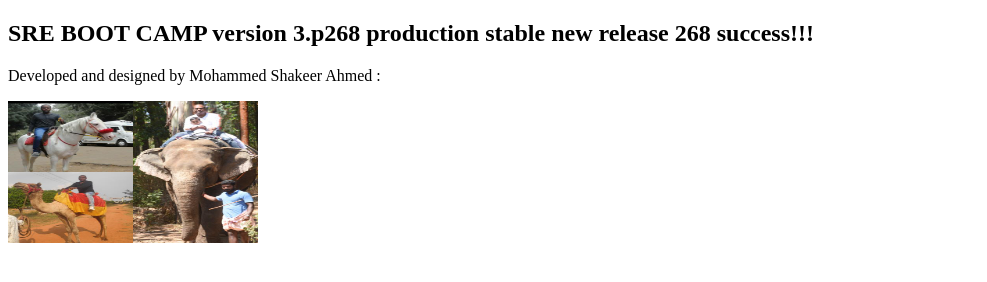
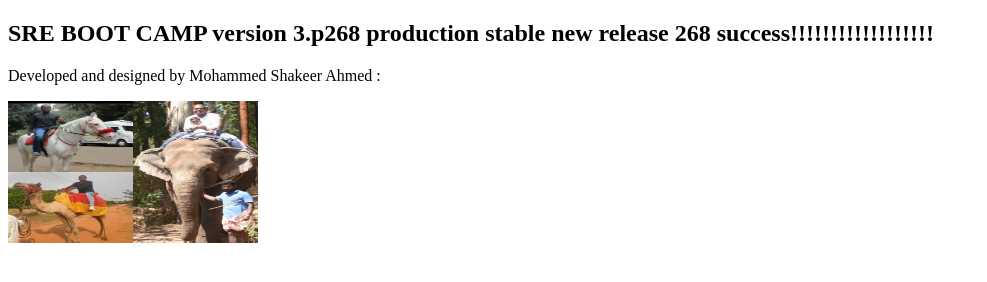
Before and after one commit to shshakeer/sreboot, a plain HTML site: page NGINXGCR/index.html in a window 1280 px wide. Shown: the whole page, without its empty margins (0-987 px from the left). Drawn offline with Linux system fonts and the light colour scheme.

```diff
--- a/NGINXGCR/index.html
+++ b/NGINXGCR/index.html
@@ -2,7 +2,7 @@
 <html>
 <body>
 
-<h2>SRE BOOT CAMP version 3.p268 production stable new release 268 success!!! </h2>
+<h2>SRE BOOT CAMP version 3.p268 production stable new release 268 success!!!!!!!!!!!!!!!!!! </h2>
 <p>Developed and designed by Mohammed Shakeer Ahmed :</p>
 
 <img src="image.jpeg"  width="250" height="142">
```
Also changed, not shown: 1 other file.
